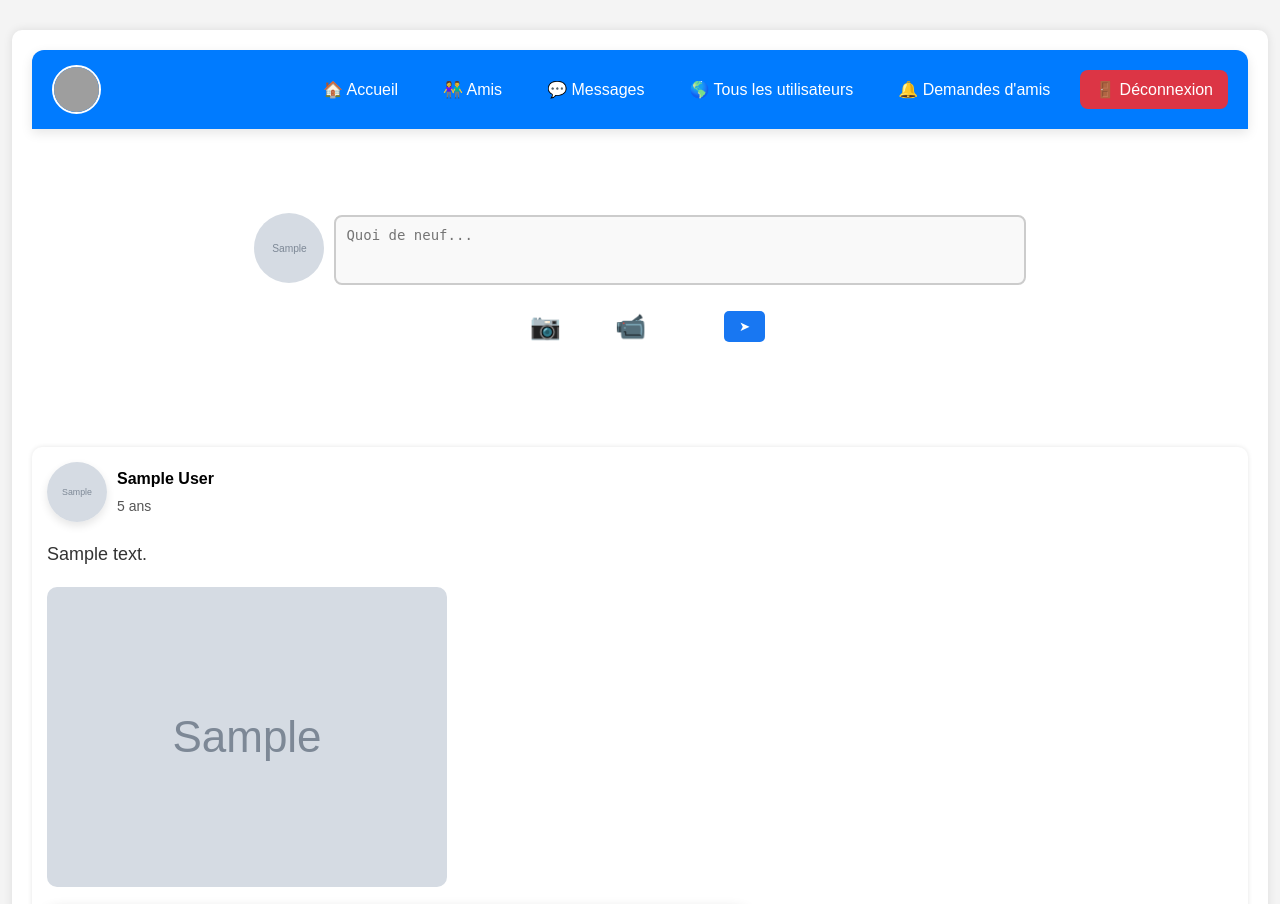
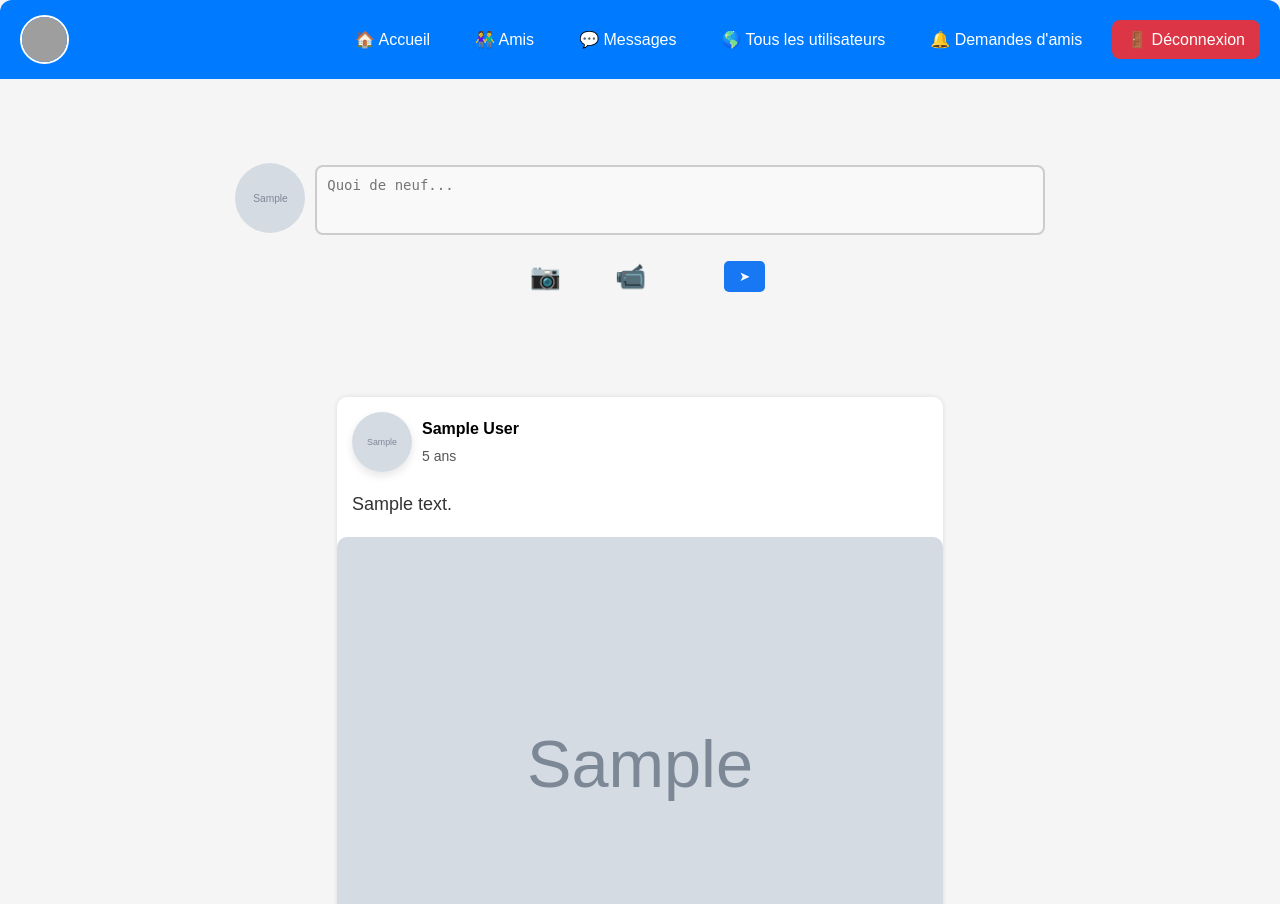
Before and after one commit to Saifeddine-elamri/R-seau-social-php-, a PHP site: page /posts in a window 1280 px wide, after a click that opens the changed part. Shown: the top 904 px of the page. Run offline with PHP 8.4, Linux system fonts and the light colour scheme; the visitor is signed in with stand-in values (Sample User, id 1); tables that the repository leaves empty or names only in its code hold one stand-in row (values such as "Sample post"); grey boxes marked "Sample" are stand-in pictures; grey boxes are pictures that could not be loaded.

Commit message:
ajustement de l'affichage des images

```diff
--- a/views/posts.php
+++ b/views/posts.php
@@ -19,7 +19,7 @@ function timeAgo($timestamp) {
     $years        = round($seconds / 31553280);     // value 31553280 is 365.25 days * 24 hours * 60 minutes * 60 sec
 
     if ($seconds <= 60) {
-        return "s";
+        return "Il y a quelques secondes";
     } else if ($minutes <= 60) {
         return ($minutes == 1) ? "1 m" : "$minutes m";
     } else if ($hours <= 24) {
--- a/views/static/css/profil-style.css
+++ b/views/static/css/profil-style.css
@@ -8,18 +8,12 @@ body {
 
 /* Container */
 .container {
-    width: 95%;
-    margin: 30px auto;
-    background: white;
-    padding: 20px;
-    border-radius: 10px;
-    box-shadow: 0 0 10px rgba(0, 0, 0, 0.1);
+    width: 100%;
+    background: #f5f5f5;
     text-align: center;
 }
 
-.container:hover {
-    box-shadow: 0 15px 25px rgba(0, 0, 0, 0.2);
-}
+
 
 
 /* Style pour le textarea */
@@ -158,11 +152,12 @@ h2 {
 
 /* Conteneur du post */
 .post {
+    width:45%;
     background: white;
     padding: 15px;
     border-radius: 10px;
     box-shadow: 0 0 5px rgba(0, 0, 0, 0.1);
-    margin-bottom: 15px;
+    margin: 15px auto;
 }
 
 /* Conteneur du post */
@@ -399,12 +394,14 @@ form button:hover {
 
 
 .post-image {
-    max-width: 100%;
-    height: auto;
-    margin-top: 10px;
+    width: calc(100% + 30px);  /* 100% + le padding du parent */
+    margin: 10px -15px;             /* Annule le padding du parent */
     border-radius: 10px;
     display: block;
+    object-fit: cover;
 }
+
+
 
 .file-upload {
     position: relative;
@@ -452,7 +449,7 @@ form button:hover {
     border: none;
     cursor: pointer;
     font-size: 16px;
-    padding: 5px 10px;
+    padding: 10px 15px;
     color: #1877f2;
     font-weight: bold;
     transition: 0.3s;
@@ -527,7 +524,7 @@ form button:hover {
 }
 
 .comment-form textarea {
-    width: 80%;
+    width: 100%;
     border-radius: 10px;
     padding: 5px;
     border: 1px solid #ccc;
@@ -722,11 +719,13 @@ form button:hover {
 
 /* Vidéo 100% responsive */
 .video-container video {
-    width: 100%;
-    height: auto;
+    width: 100%;    /* Prend 100% de la largeur du conteneur */
+    height: auto;   /* Conserve le ratio de la vidéo */
     display: block;
     border-radius: 12px;
+    object-fit: cover; /* Ajuste la vidéo pour remplir le conteneur */
 }
+
 
 /* Overlay avant lecture */
 .video-overlay {
--- a/views/templates/header.php
+++ b/views/templates/header.php
@@ -27,7 +27,6 @@ header {
     justify-content: space-between;
     align-items: center;
     border-radius: 12px 12px 0 0;
-    box-shadow: 0 4px 12px rgba(0, 0, 0, 0.1);
     position: relative;
     z-index: 10;
 }
```
Also changed, not shown: views/static/css/friend-requests-style.css (+3 -9 lines), views/static/css/friends-style.css (+3 -9 lines), views/static/css/messages-style.css (+3 -9 lines), views/static/css/all-users-style.css.
